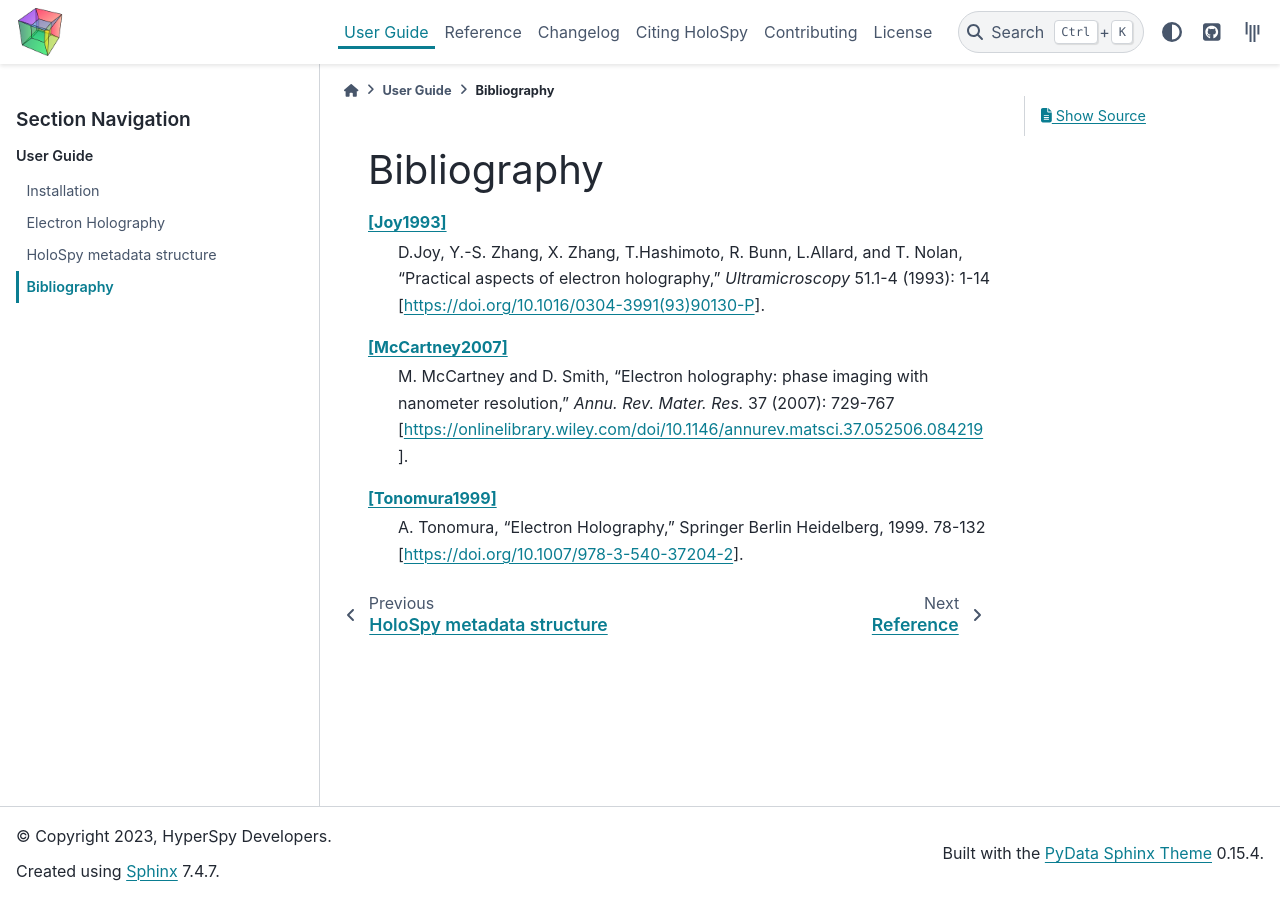
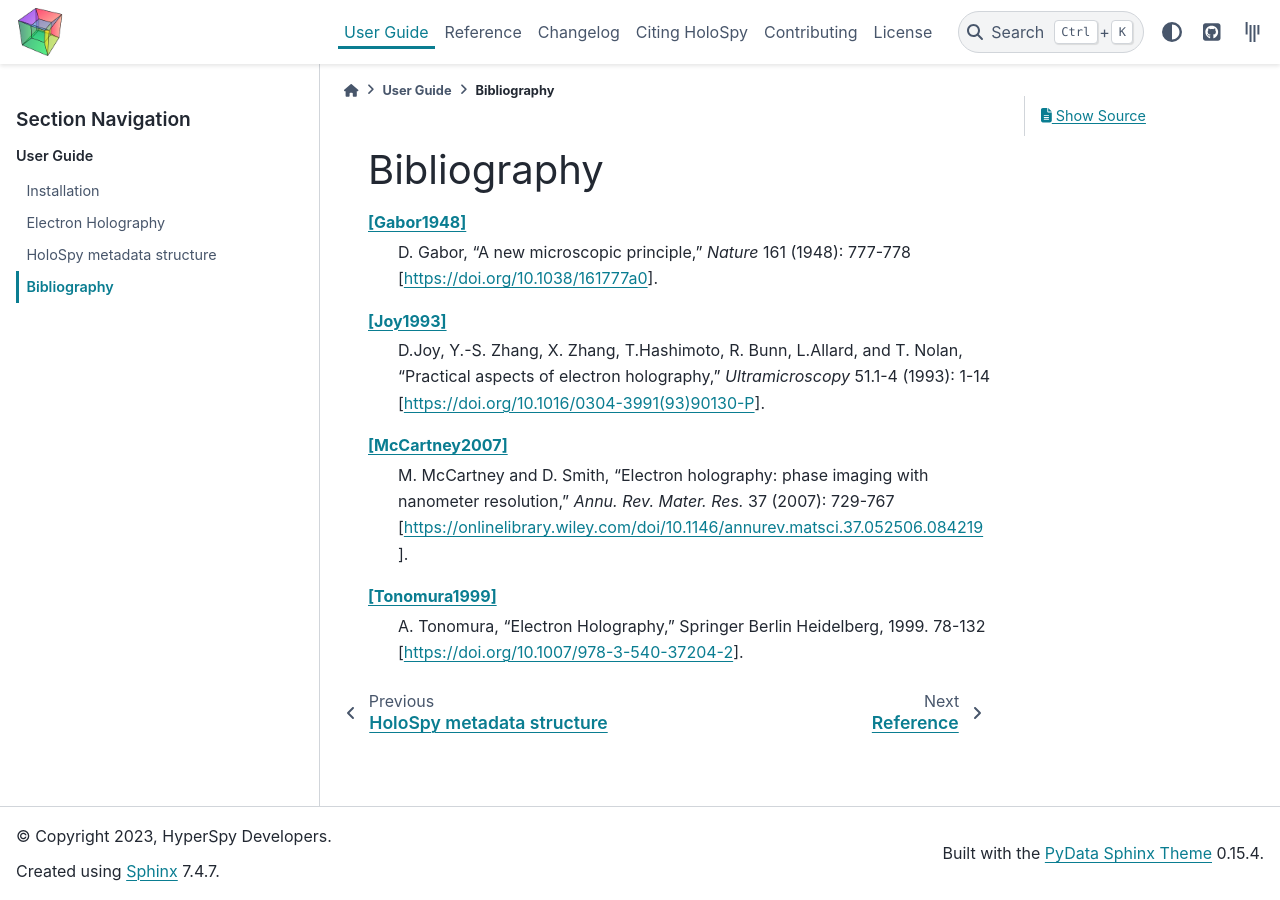
Before and after one commit to hyperspy/holospy, a Sphinx documentation site: the page built from doc/user_guide/bibliography.rst, in a window 1280 px wide. Built offline with Sphinx 7.4.7 and the PyData theme 0.15.4, drawn with Linux system fonts in a browser that asks for light colours; the version number could not be read and is left out.

Commit message:
Update bibliography.rst

```diff
--- a/doc/user_guide/bibliography.rst
+++ b/doc/user_guide/bibliography.rst
@@ -2,6 +2,12 @@
 
 Bibliography
 ************
+
+.. _Gabor1948:
+
+:ref:`[Gabor1948] <Gabor1948>`
+   D. Gabor, "A new microscopic principle,"
+   *Nature* 161 (1948): 777-778 [`<https://doi.org/10.1038/161777a0>`_].
 
 .. _Joy1993:
 
```
